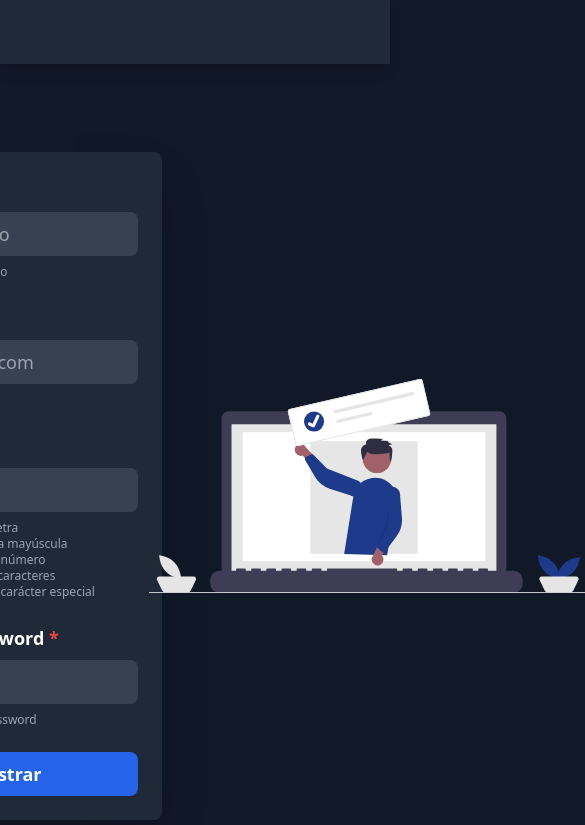
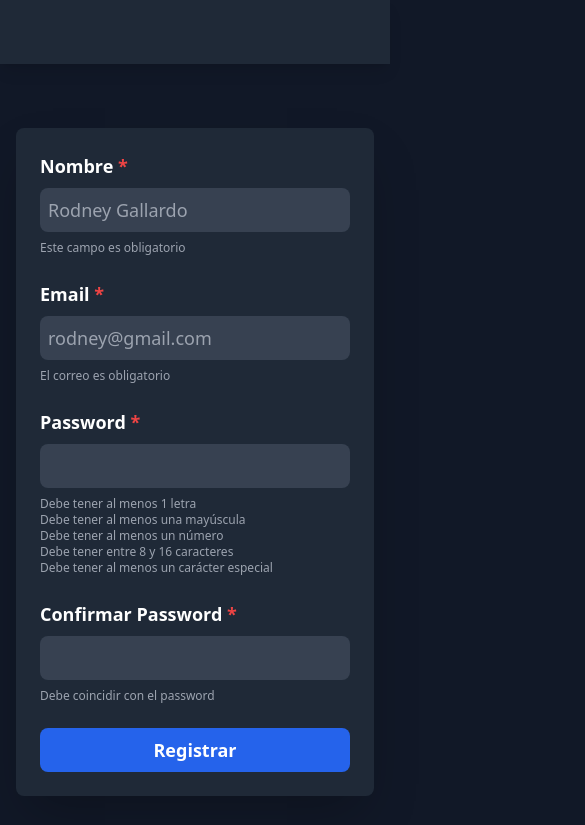
Before and after one commit to RODZER98/BUSAPP, a website with bundled scripts: page views/registro/index.html in a window 390 px wide. Shown: the top 825 px of the page, 585 px wide, since content can reach past the window. Built offline with nearby package versions, Linux system fonts and the light colour scheme; files whose address does not match are found by name.

Commit message:
"cambio_leve"

```diff
--- a/views/registro/index.html
+++ b/views/registro/index.html
@@ -14,8 +14,8 @@
 
     <div id="notification" class="fixed top-20 right-0 left-0"></div>
 
-<div class="pt-32 h-screen px-4 flex max-w-7xl mx-auto justify-center items-center gap-8">
-    <form id="formulario" class="flex flex-col gap-6 bg-gray-800 p-6 rounded-lg text-lg lg:w-2/4 shadow-2xl">
+<div class="pt-32 min-h-screen px-4 flex flex-col lg:flex-row max-w-7xl mx-auto justify-center items-center gap-8">
+    <form id="formulario" class="flex flex-col gap-6 bg-gray-800 p-6 rounded-lg text-lg w-full lg:w-2/4 shadow-2xl">
         <div class="flex flex-col gap-2">
              <label for="name-input" class="font-bold">
                 Nombre <span class="text-red-500">*</span>
```
